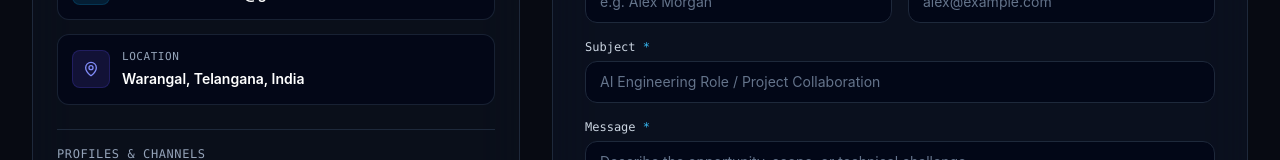
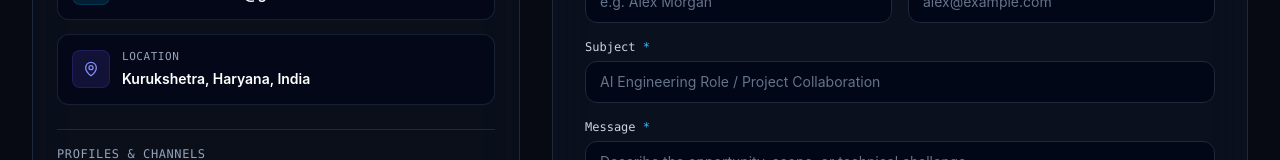
Before and after one commit to Venkateswar8703/Portfolio-Venkateswar, a Next.js app: page / in a window 1280 px wide. Shown: the part 11512-11672 px from the top of the page. Built offline with nearby package versions, Linux system fonts and the light colour scheme; no server answers.

Commit message:
refactor: update location to Kurukshetra, Haryana, India

```diff
--- a/data/portfolioData.ts
+++ b/data/portfolioData.ts
@@ -56,7 +56,7 @@
     "AI Engineer focused on Generative AI, RAG pipelines, agentic workflows, multimodal AI, and scalable backend systems.",
   aboutText:
     "I am an AI Engineer with a mathematics background from NIT Warangal. I build production-oriented Generative AI applications that transform text, documents, speech, images, and video into useful intelligent workflows. My work spans RAG, vector search, LLM orchestration, agentic systems, multimodal processing, APIs, and deployment.",
-  location: "Warangal, Telangana, India",
+  location: "Kurukshetra, Haryana, India",
   email: "venkateswar8703@gmail.com",
   resumePath: "/resume.pdf",
   socials: {
--- a/scripts/generateResumePdf.mjs
+++ b/scripts/generateResumePdf.mjs
@@ -70,7 +70,7 @@
   });
   y -= 13;
 
-  const contactLine = "Email: venkateswar8703@gmail.com | Location: Warangal, Telangana, India";
+  const contactLine = "Email: venkateswar8703@gmail.com | Location: Kurukshetra, Haryana, India";
   page.drawText(contactLine, {
     x: marginX,
     y: y,
```
Also changed, not shown: 1 other file (tests, documents, lock files or other folders).
